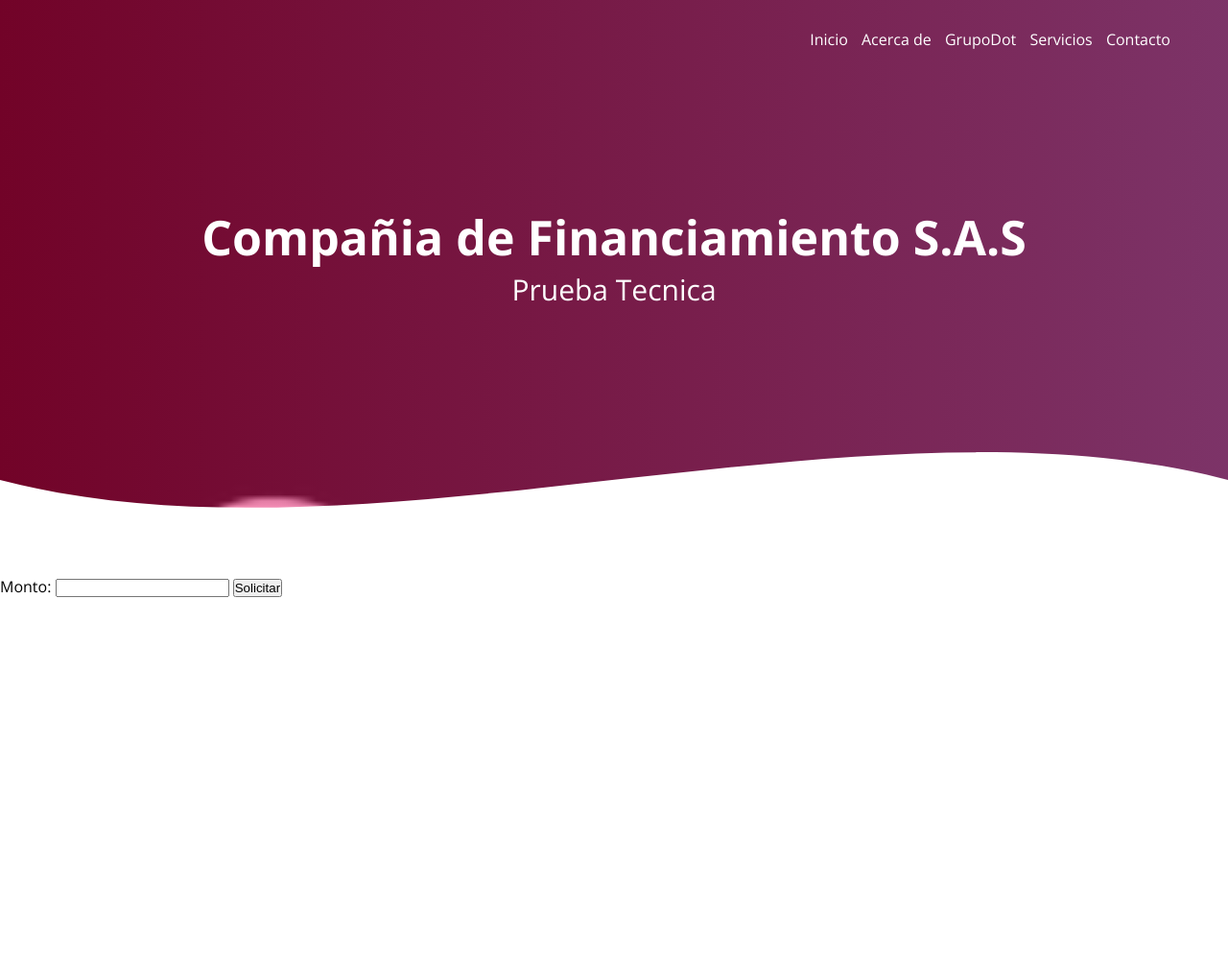
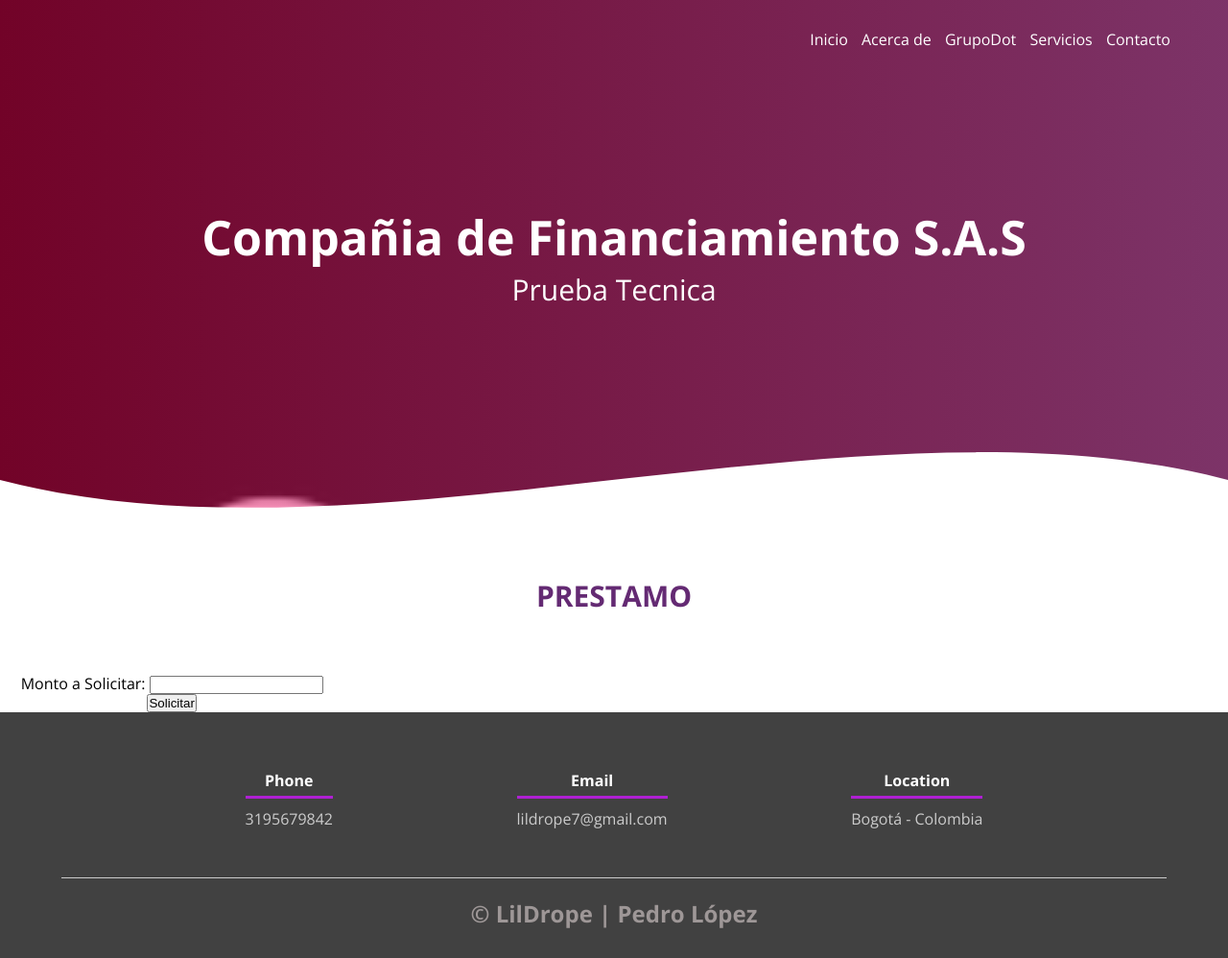
Before and after one commit to pedro835/prueba, a plain HTML site: page PruebaTecnica/Front - PruebaTecnica.html in a window 1280 px wide. Shown: the whole page at 96% size. Before the commit the page ends 800 px from the top, so only its background shows below. Drawn offline with nearby package versions, Linux system fonts and the light colour scheme.

Commit message:
Update Front - PruebaTecnica.html
Update

```diff
--- a/PruebaTecnica/Front - PruebaTecnica.html
+++ b/PruebaTecnica/Front - PruebaTecnica.html
@@ -27,17 +27,44 @@
                     style="stroke: none; fill: #fff;"></path>
             </svg></div>
     </header>
-        <div id="solicitud">
-            Monto: <input type="numeric" name="monto">
+        <h2 class="titulo">PRESTAMO</h2>
+        <div class="servicio-cont">
+            <div class="servicio-ind">
+            <div id="solicitud">
+            Monto a Solicitar: <input type="numeric" name="monto">
             <button onclick="solicitarPrestamo()">Solicitar</button>
+            <br>
         </div>
         <div id="resultado" style="display: none;">
             Socio: <span id="socio"></span><br>
             Tasa de Interés: <span id="tasa"></span>
         </div>
         <div id="error" style="display: none;">
-            Error consultando el servicio
+            No hay socio disponible...
+            <p> </p>
         </div>
+         <p> </p>
+                    </div>
+                </div>
+            </div>
+        </section>
+        <footer>
+        <div class="contenedor-footer">
+            <div class="content-foo">
+                <h4>Phone</h4>
+                <p>3195679842</p>
+            </div>
+            <div class="content-foo">
+                <h4>Email</h4>
+                <p>lildrope7@gmail.com</p>
+            </div>
+            <div class="content-foo">
+                <h4>Location</h4>
+                <p>Bogotá - Colombia</p>
+            </div>
+        </div>
+        <h2 class="titulo-final">&copy; LilDrope | Pedro López</h2>
+    </footer>
     </body>
     <script>
         const solicitarPrestamo = async() => {
@@ -55,4 +82,5 @@
             }
         }
     </script>
+
 </HTML>
```
